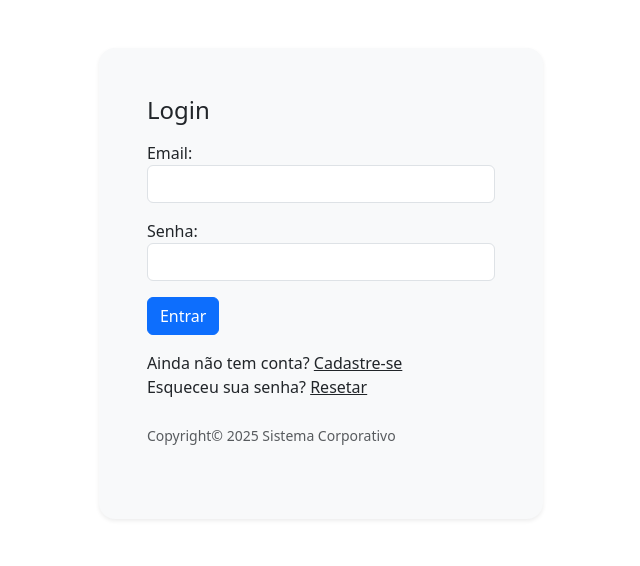
After one commit to smarlon6/site_clinica, a Django app: page /contas/entrar/ in a window 1280 px wide. The commit adds this page. Shown: the top 566 px of the page, without its empty margins (630-1270 px from the left). Run offline with Django 4.2, Linux system fonts and the light colour scheme; parts of the project's set-up code (start-up, migrations or seed data) failed here and were passed over.

Commit message:
Configuracao autenticao e login

```diff
--- a/apps/base/templates/base.html
+++ b/apps/base/templates/base.html
@@ -17,7 +17,7 @@
 
 </head>
 <body>
-	{% include 'components/message.html' %}
+
 	{% block content %}{% endblock %}
 
 	<!-- JS bootstrap, jquery, script-->
--- /dev/null
+++ b/apps/base/templates/base_auth.html
@@ -0,0 +1,16 @@
+{% extends 'base.html' %}
+{% block title %}Entrar/Criar{% endblock %}
+{% block content %}
+<div class="container col-xl-10 col-xxl-8 px-4 py-5">
+    <div class="row g-lg-5">
+        <div class="col-lg-7"></div>
+        <div class="col-md-10 mx-auto col-lg-5 p-4 p-md-5 rounded-4 bg-light shadow-sm">
+
+            {% block content_auth %}{% endblock %}
+            <div class="text-muted py-4">
+                <small>Copyright© 2025 Sistema Corporativo</small>
+            </div>
+        </div>
+    </div>
+</div>
+{% endblock %}
--- /dev/null
+++ b/apps/contas/templates/login.html
@@ -0,0 +1,21 @@
+{% extends 'base_auth.html' %}
+{% block title %}Login{% endblock %}
+{% block content_auth %}
+<form method="post" action="{% url 'login' %}">
+    {% csrf_token %}
+    <h4>Login</h4>
+    <div class="mt-3">
+        <label for="email">Email:</label>
+        <input type="email" name="email" class="form-control" required>
+    </div>
+    <div class="mt-3">
+        <label for="password">Senha:</label>
+        <input type="password" name="password" class="form-control" required>
+    </div>
+    <button type="submit" class="btn btn-primary mt-3">Entrar</button>
+    <div class="mt-3">
+        <span>Ainda não tem conta? <a class="text-reset" href="#">Cadastre-se</a></span><br>
+        <span>Esqueceu sua senha? <a class="text-reset" href="#">Resetar</a></span>
+    </div>
+</form>
+{% endblock %}
--- /dev/null
+++ b/apps/contas/urls.py
@@ -0,0 +1,7 @@
+from django.urls import path
+from contas import views
+
+urlpatterns = [
+    path('timeout/',  views.timeout_view, name='timeout'),
+    path('entrar/', views.login_view, name='login'), # Adicionar rota entrar
+]
--- a/apps/contas/views.py
+++ b/apps/contas/views.py
@@ -1,3 +1,20 @@
-from django.shortcuts import render
+from django.contrib import messages
+from django.contrib.auth import authenticate, login
+from django.shortcuts import render, redirect
 
-# Create your views here.
+def timeout_view(request):
+    return render(request, 'timeout.html')
+
+def login_view(request):
+    if request.method == 'POST': # metodo POST
+        email = request.POST.get('email') # Valor do campo email
+        password = request.POST.get('password') # Valor do campo password
+        user = authenticate(request, email=email, password=password) # Retorna a autenticação
+        if user is not None: # se user não for none ou underfine
+            login(request, user) # faz login no sistema
+            return redirect('home') # Volta para rota home
+        else:
+            messages.error(request, 'Email ou senha inválidos') # senão, retorna mensagem de erro
+    if request.user.is_authenticated: # se usuario acessar a rota /login, já estiver autenticado retorna para home
+        return redirect('home')
+    return render(request, 'login.html')
--- a/core/urls.py
+++ b/core/urls.py
@@ -6,7 +6,7 @@ from django.urls import path, include  # Adicione a importação de 'include'
 
 urlpatterns = [
     path('admin/', admin.site.urls),
-
+    path('contas/', include('contas.urls')), # Adiciona contas
     path('', include('pages.urls')), # url do app
 ]
 
```
Also changed, not shown: apps/contas/templates/timeout.html (added, +10 -0 lines), apps/pages/templates/index.html (+10 -4 lines), core/settings.py (+11 -0 lines).
